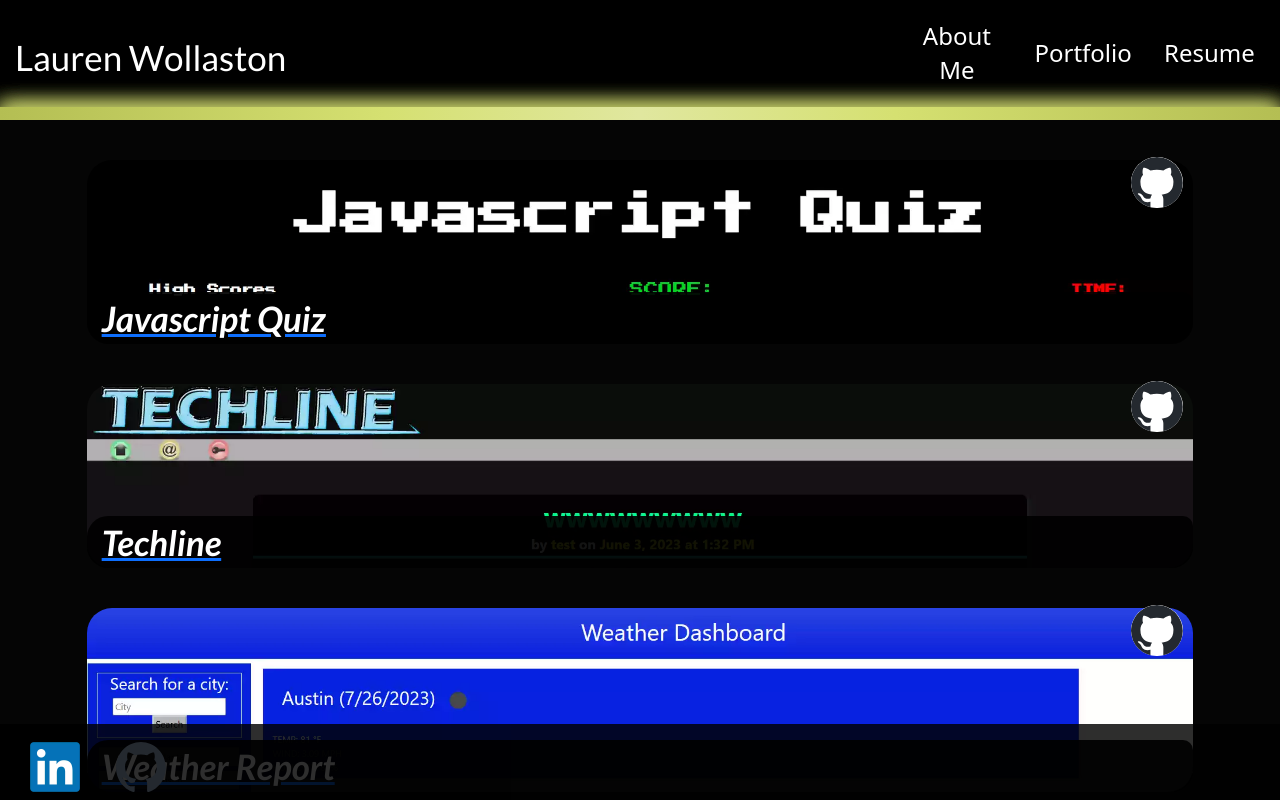
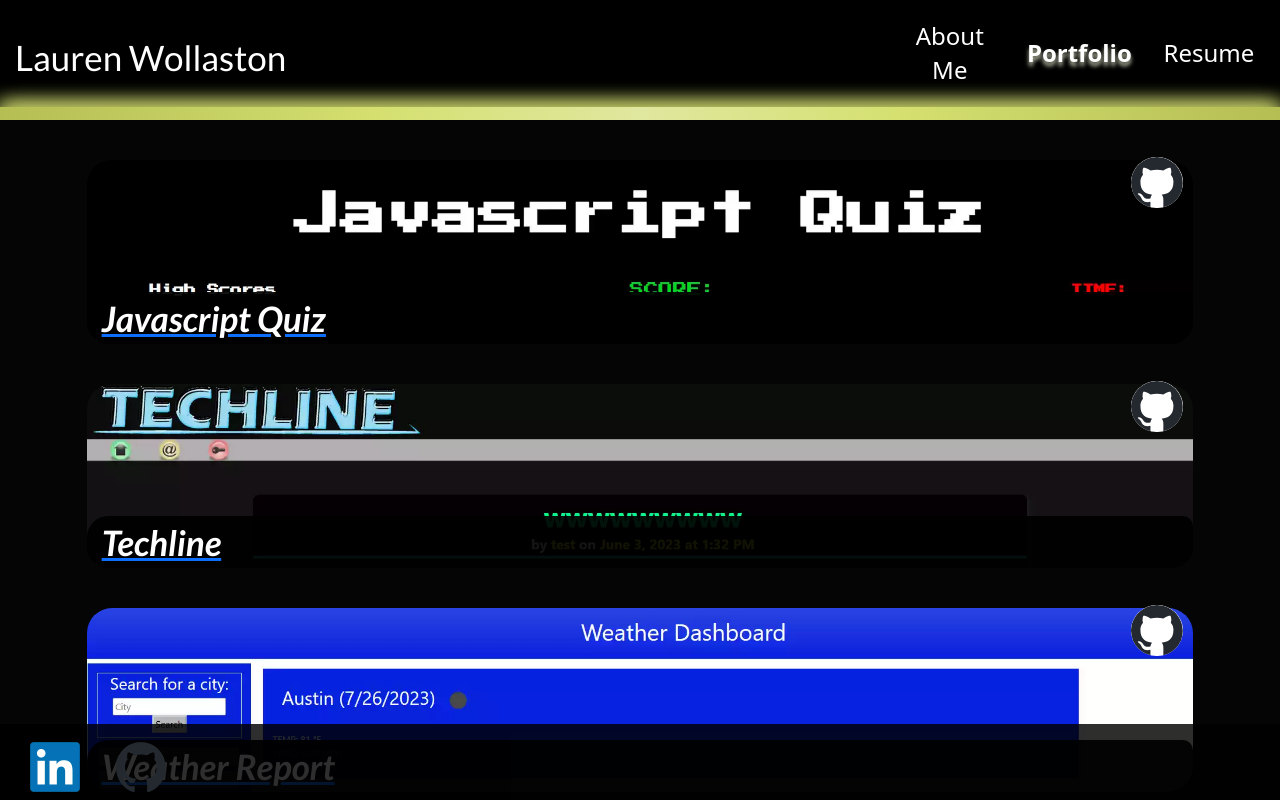
Before and after one commit to LaurenWollaston/Portfolio_react, a React (Create React App) app: page / in a window 1280 px wide. Shown: the top 800 px of the page. Built offline with nearby package versions, Linux system fonts and the light colour scheme; the HTML template or start-up script is replaced by a standard one.

Commit message:
changed navbar glow

```diff
--- a/src/components/Header.js
+++ b/src/components/Header.js
@@ -5,7 +5,7 @@ import '../layouts/header.css';
 const Header = ({ page, setPage }) => {
   return (
     <div className="header">
-      <h1 style={{marginRight:"auto"}}>Lauren Wollaston</h1><p style={{marginLeft:"auto"}}><Navbar setPage={setPage} /></p>
+      <h1 style={{marginRight:"auto"}}>Lauren Wollaston</h1><p style={{marginLeft:"auto"}}><Navbar page={page} setPage={setPage} /></p>
     </div>
   );
 }
--- a/src/components/Navbar.js
+++ b/src/components/Navbar.js
@@ -1,13 +1,14 @@
 import React from 'react';
 import '../layouts/header.css'
 
-const Navbar = ({ setPage }) => {
+
+const Navbar = ({page, setPage }) => {
     return (
       <nav>
         <ul>
-          <button onClick={() => setPage('About Me')}><li>About Me</li></button>
-          <button onClick={() => setPage('Portfolio')}><li>Portfolio</li></button>
-          <button onClick={() => setPage('Resume')}><li>Resume</li></button>
+          <button id={page==='About Me'? 'activated':''} onClick={() => setPage('About Me')}><li>About Me</li></button>
+          <button id={page==='Portfolio'? 'activated':''} onClick={() => setPage('Portfolio')}><li>Portfolio</li></button>
+          <button id={page==='Resume'? 'activated':''} onClick={() => setPage('Resume')}><li>Resume</li></button>
         </ul>
       </nav>
     );
--- a/src/layouts/header.css
+++ b/src/layouts/header.css
@@ -57,11 +57,10 @@
     align-items: center;
   }
 
-  li:hover {
+  #activated {
     font-weight: 900;
     color: #fff;
-    text-shadow: 0 0 7px #fff, 0 0 10px #fff, 0 0 21px #fff, 0 0 42px rgb(213, 224, 113), 0 0 82px rgb(213, 224, 113), 0 0 92px rgb(213, 224, 113), 0 0 102px rgb(213, 224, 113), 0 0 151px rgb(213, 224, 113);
-  }
+    text-shadow: 0px 4px 4px rgba(252,255,226,0.79);  }
 
   button {
     background: rgba(0, 0, 0, 0);
```
Also changed, not shown: 11 other files (tests, documents, lock files or other folders).
